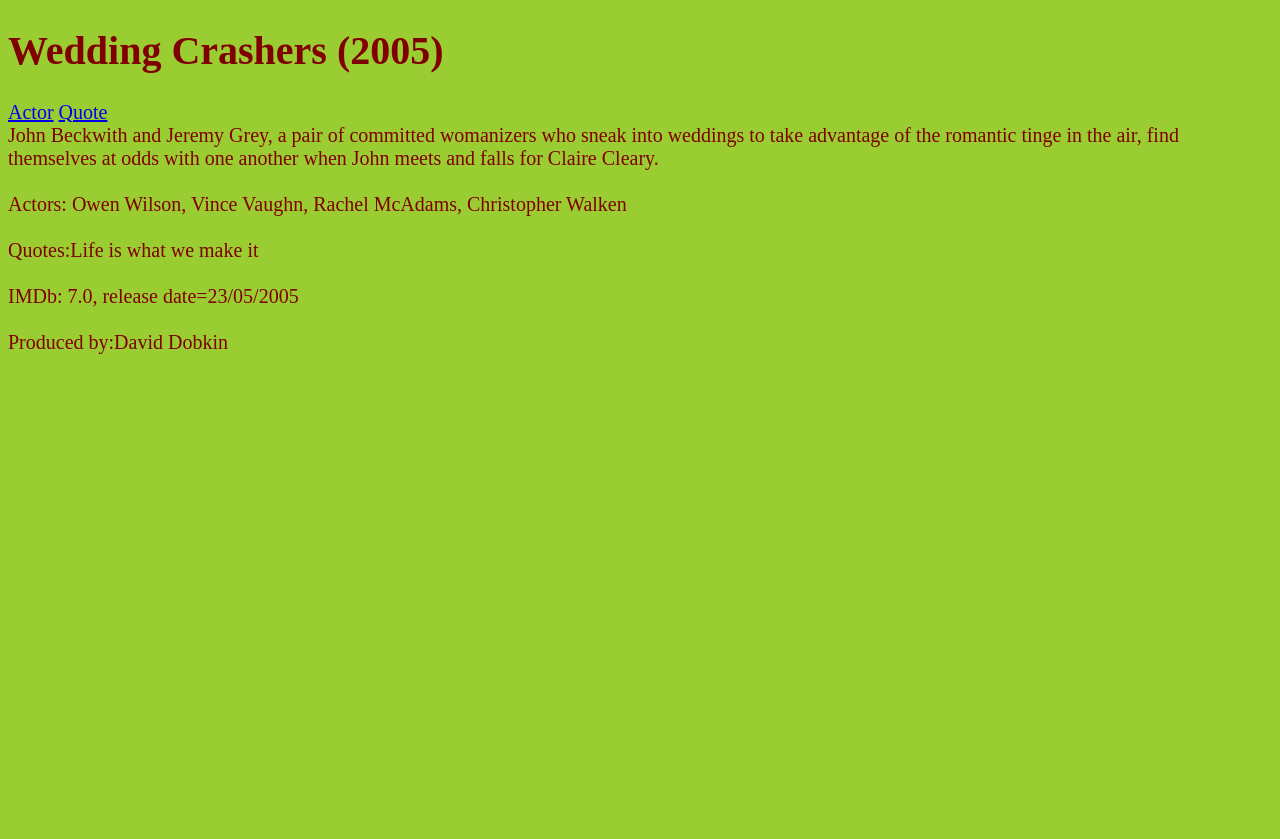
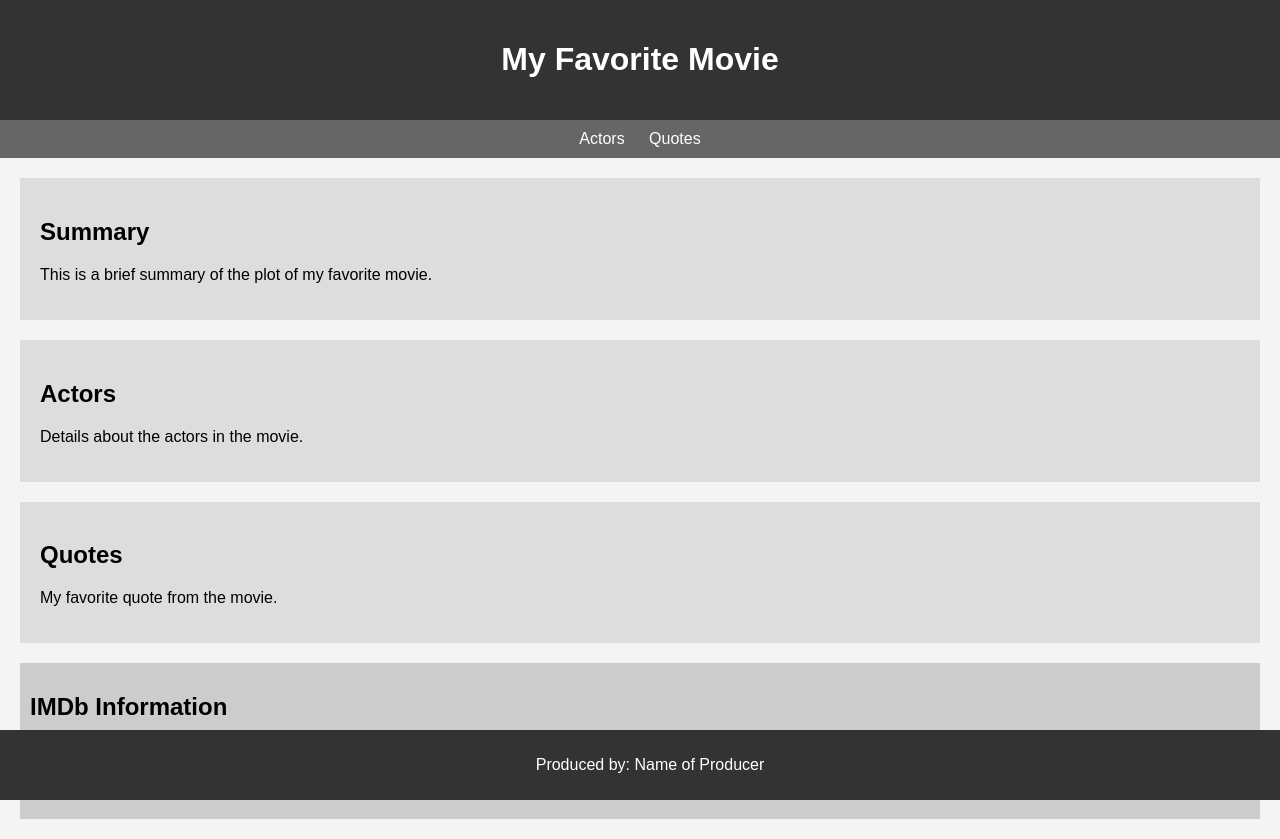
Before and after one commit to acciojob/semantic-imdb-ShrishtiSingh2211, a website: page main.html in a window 1280 px wide. Before the commit the page ends 800 px from the top, so only its background shows below. Drawn offline with Linux system fonts and the light colour scheme.

Commit message:
created a submission

```diff
--- a/main.html
+++ b/main.html
@@ -8,16 +8,52 @@
 
 <body>
 	<!-- the entire body must be written by student -->
-	<header><h1> Wedding Crashers (2005)</h1></header>
-	<nav>
-		<a id="nav-actor" href="#">Actor</a>
-		<a id="nav-quote" href="#">Quote</a>
-	</nav>
-	<summary>John Beckwith and Jeremy Grey, a pair of committed womanizers who sneak into weddings to take advantage of the romantic tinge in the air, find themselves at odds with one another when John meets and falls for Claire Cleary.</summary><br/>
-	<section id="actor">Actors: Owen Wilson, Vince Vaughn, Rachel McAdams, Christopher Walken</section><br/>
-	<section id="quote">Quotes:Life is what we make it</section><br/>
-	<aside>IMDb: 7.0, release date=23/05/2005</aside><br/>
-	<footer id="">Produced by:David Dobkin</footer>
+	<header>
+
+<h1>My Favorite Movie</h1>
+</header>
+
+<nav>
+
+<a href="#nav-actor">Actors</a>
+
+<a href="#nav-quote">Quotes</a>
+</nav>
+
+<section id=“summary”>
+
+<h2>Summary</h2>
+
+<p>This is a brief summary of the plot of my favorite movie.</p>
+</section>
+
+<section id=“actor”>
+
+<h2>Actors</h2>
+
+<p>Details about the actors in the movie.</p>
+</section>
+
+<section id=“quote”>
+
+<h2>Quotes</h2>
+
+<p>My favorite quote from the movie.</p>
+</section>
+
+<aside>
+
+<h2>IMDb Information</h2>
+
+<p>IMDb Rating: 9.0</p>
+
+<p>Release Date: January 1, 2000</p>
+</aside>
+
+<footer>
+
+<p>Produced by: <span>Name of Producer</span></p>
+</footer>
     <script type="text/javascript" src="./script.js">
 </script>
 
--- a/styles.css
+++ b/styles.css
@@ -1,6 +1,82 @@
 /* Your CSS Code here. */
-body{
-	background-color:yellowgreen;
-	color:maroon;
-	font-size:20px;
+body {
+
+    font-family: Arial, sans-serif;
+
+    margin: 0;
+
+    padding: 0;
+
+    background-color: #f4f4f4;
+
 }
+
+header {
+
+    background-color: #333;
+
+    color: white;
+
+    padding: 20px;
+
+    text-align: center;
+
+}
+
+nav {
+
+    background-color: #666;
+
+    padding: 10px;
+
+    text-align: center;
+
+}
+
+nav a {
+
+    color: white;
+
+    text-decoration: none;
+
+    margin: 0 10px;
+
+}
+
+section {
+
+    padding: 20px;
+
+    margin: 20px;
+
+    background-color: #ddd;
+
+}
+
+aside {
+
+    padding: 10px;
+
+    background-color: #ccc;
+
+    margin: 20px;
+
+}
+
+footer {
+
+    background-color: #333;
+
+    color: white;
+
+    padding: 10px;
+
+    text-align: center;
+
+    position: fixed;
+
+    bottom: 0;
+
+    width: 100%;
+
+}
```
